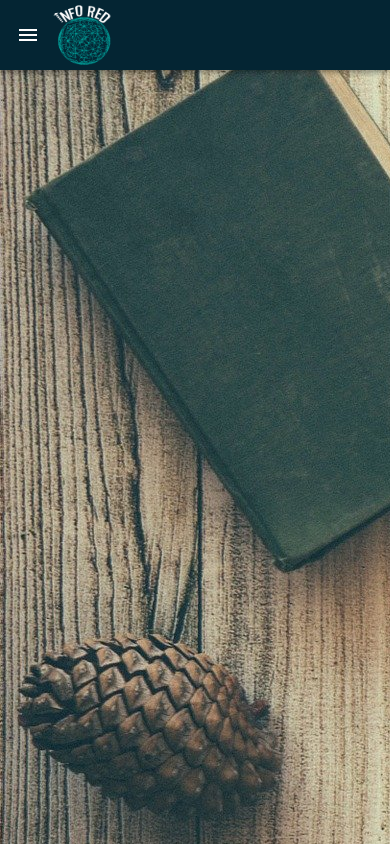
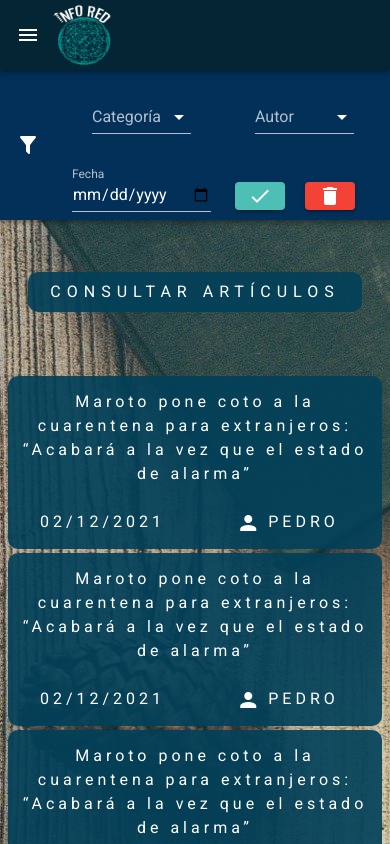
Before and after one commit to AGomezJordan/ProyectoFinal, a Vue app in the folder info-red/: page /Administracion/ConsultarArticulos in a window 390 px wide. Shown: the top 844 px of the page. Built offline with nearby package versions, Linux system fonts and the light colour scheme.

Commit message:
Ventana consultarArticulos acabada

```diff
--- a/info-red/src/App.vue
+++ b/info-red/src/App.vue
@@ -43,7 +43,7 @@
                   dense
           >
               <v-list-item-group
-                      active-class="deep-purple--text text--accent-4"
+                      active-class="success"
               >
                   <v-list-item-title class="text-center title">MENÚ</v-list-item-title>
                   <div class="linea"></div>
@@ -112,12 +112,13 @@
               clipped
               color="secondary"
               v-if="admin"
+              overlay-color="#000"
       >
           <v-list
                   dense
           >
               <v-list-item-group
-                      active-class="deep-purple--text text--accent-4"
+                      active-class="success"
               >
                   <v-list-item-title class="text-center title">MENÚ</v-list-item-title>
                   <div class="linea"></div>
--- a/info-red/src/components/menuUsuario.vue
+++ b/info-red/src/components/menuUsuario.vue
@@ -1,19 +1,19 @@
 <template>
     <div>
         <v-list-item @click="$router.push({name: 'Administracion'})">
-            <v-list-item-title class="text-center title ma-4">HOME</v-list-item-title>
+            <v-list-item-title class="text-center title ma-4">Home</v-list-item-title>
         </v-list-item>
         <v-list-item @click="$router.push({name: 'ConsultarUsuario'})">
             <v-list-item-title class="text-center title ma-4">Consultar Usuario</v-list-item-title>
         </v-list-item>
         <v-list-item @click="$router.push({name: 'CrearArticulo'})">
-            <v-list-item-title class="text-center title ma-4">Crear Articulo</v-list-item-title>
+            <v-list-item-title class="text-center title ma-4">Crear Artículo</v-list-item-title>
         </v-list-item>
         <v-list-item @click="$router.push({name: 'CrearUsuario'})">
             <v-list-item-title class="text-center title ma-4">Crear Usuario</v-list-item-title>
         </v-list-item>
-        <v-list-item v-for="n in 5" :key="n">
-            <v-list-item-title class="text-center title ma-4">FUNCION {{n}}</v-list-item-title>
+        <v-list-item @click="$router.push({name: 'ConsultarArticulos'})">
+            <v-list-item-title class="text-center title ma-4">Consultar Artículos</v-list-item-title>
         </v-list-item>
     </div>
 </template>
--- a/info-red/src/router/index.js
+++ b/info-red/src/router/index.js
@@ -38,6 +38,11 @@ Vue.use(VueRouter)
       path: '/Administracion/CrearUsuario',
       name: 'CrearUsuario',
       component: () => import('../views/CrearUsuario.vue')
+    },
+    { //VENTANA PARA CONSULTAR ARTICULOS
+      path: '/Administracion/ConsultarArticulos',
+      name: 'ConsultarArticulos',
+      component: () => import('../views/ConsultarArticulos.vue')
     }
 ]
 
--- /dev/null
+++ b/info-red/src/views/ConsultarArticulos.vue
@@ -0,0 +1,242 @@
+<template>
+    <div>
+        <!-- FILTRAR MOVIL -->
+        <v-toolbar
+                color="#023059"
+                dark
+                height="150px"
+                class="d-block d-sm-block d-md-none"
+        >
+            <v-icon>mdi-filter</v-icon>
+            <v-toolbar-title>
+                <!-- FILTROS DISPONIBLES -->
+                <v-row class="ml-5 mt-8">
+
+                    <!-- CATEGORIA -->
+                    <v-col cols="6">
+                        <v-select
+                                :items="categorias"
+                                label="Categoría"
+                                dark
+                                color="success"
+                                v-model="categoria"
+                                class="ml-5 mr-5"
+                        ></v-select>
+                    </v-col>
+
+                    <!-- AUTORES -->
+                    <v-col cols="6">
+                        <v-select
+                                :items="autores"
+                                label="Autor"
+                                dark
+                                color="success"
+                                v-model="autor"
+                                class="ml-5 mr-5"
+                        ></v-select>
+                    </v-col>
+
+                    <!-- FECHA DE PUBLICACION -->
+                    <v-col cols="6">
+                        <v-text-field
+                                v-model="fecha"
+                                label="Fecha"
+                                type="date"
+                                color="success"
+                                dark
+                                :max="hoy"
+                        ></v-text-field>
+                    </v-col>
+
+                    <!-- BOTONES -->
+                    <v-col cols="6">
+                        <v-btn
+                                color="success"
+                                small
+                                dark
+                        >
+                            <v-icon>mdi-check</v-icon>
+                        </v-btn>
+                        <v-btn
+                                color="error"
+                                small
+                                dark
+                                class="ml-5"
+                        >
+                            <v-icon>mdi-delete</v-icon>
+                        </v-btn>
+                    </v-col>
+                </v-row>
+            </v-toolbar-title>
+        </v-toolbar>
+
+        <!-- FILTRAR ESCRITORIO -->
+        <v-toolbar
+                :collapse="!collapseOnScroll"
+                color="#023059"
+                dark
+                absolute
+                class="d-none d-sm-none d-md-block"
+        >
+            <v-icon>mdi-filter</v-icon>
+            <!-- FILTROS DISPONIBLES -->
+            <v-toolbar-title>
+                <v-row class="ml-5 mt-8">
+
+                    <!-- CATEGORIA -->
+                    <v-col cols="3">
+                        <v-select
+                                :items="categorias"
+                                label="Categoría"
+                                dark
+                                color="success"
+                                v-model="categoria"
+                                class="ml-5 mr-5"
+                        ></v-select>
+                    </v-col>
+
+                    <!-- AUTORES -->
+                    <v-col cols="3">
+                        <v-select
+                                :items="autores"
+                                label="Autor"
+                                dark
+                                color="success"
+                                v-model="autor"
+                                class="ml-5 mr-5"
+                        ></v-select>
+                    </v-col>
+
+                    <!-- FECHA DE PUBLICACION -->
+                    <v-col cols="3">
+                        <v-text-field
+                                v-model="fecha"
+                                label="Fecha"
+                                type="date"
+                                color="success"
+                                dark
+                                :max="hoy"
+                        ></v-text-field>
+                    </v-col>
+
+                    <!-- BOTONES -->
+                    <v-col cols="3">
+                        <v-btn
+                                color="success"
+                                small
+                                dark
+                        >
+                            FILTRAR
+                        </v-btn>
+                        <v-btn
+                                color="error"
+                                small
+                                dark
+                                class="ml-5"
+                        >
+                            BORRAR
+                        </v-btn>
+                    </v-col>
+                </v-row>
+            </v-toolbar-title>
+
+            <v-spacer></v-spacer>
+
+            <!-- FLECHA PARA EXTENDER O ENCOGER -->
+            <v-icon
+                    @click="collapseOnScroll = !collapseOnScroll"
+                    v-if="!collapseOnScroll"
+            >mdi-arrow-right-bold</v-icon>
+            <v-icon
+                    @click="collapseOnScroll = !collapseOnScroll"
+                    v-if="collapseOnScroll"
+            >mdi-arrow-left-bold</v-icon>
+        </v-toolbar>
+
+        <!-- ARTICULOS -->
+        <div class="pa-5">
+
+            <!-- TITULO -->
+            <v-row class="text-center mb-8">
+                <v-col cols="0" md="4"></v-col>
+                <v-col cols="12" md="4" class="pa-5">
+                    <div class="titular">CONSULTAR ARTÍCULOS</div>
+                </v-col>
+                <v-col cols="0" md="4"></v-col>
+            </v-row>
+
+            <!-- LISTA DE CADA ARTÍCULO -->
+            <router-link v-for="n in 10" :to="{name: 'Usuario', params: {id:'hola'}}">
+                <v-row class="text-center usuario mb-4">
+
+                    <!-- TITULAR -->
+                    <v-col cols="12" md="8">
+                        Maroto pone coto a la cuarentena para extranjeros: “Acabará a la vez que el estado de alarma”
+                    </v-col>
+
+                    <!-- FECHA DE PUBLICACION -->
+                    <v-col cols="6" md="2">
+                        02/12/2021
+                    </v-col>
+
+                    <!-- AUTOR -->
+                    <v-col cols="6" md="2">
+                        <v-icon color="white">mdi-account</v-icon>
+                        PEDRO
+                    </v-col>
+                </v-row>
+            </router-link>
+        </div>
+    </div>
+</template>
+
+<script>
+    export default {
+        name: "ConsultarArticulos",
+        data(){
+            return{
+                collapseOnScroll: false,
+                categorias: ['ECONOMÍA', 'POLÍTICA', 'DEPORTES', 'MEDIOAMBIENTE'],
+                categoria: '',
+                autores: ['PEDRO', 'JUAN', 'ALVARO', 'LIDIA', 'JOSE'],
+                autor: '',
+                fecha:'',
+                hoy: '',
+                temp: ''
+            }
+        },
+        created() {
+            let date = new Date()
+            let year = date.getFullYear()
+            let mes = date.getMonth()
+            let day = date.getDate()
+            if(mes<10){
+                mes='0'+(mes+1);
+            }
+            this.hoy = year+'-'+mes+'-'+day
+        }
+    }
+</script>
+
+<style scoped>
+    .titular{
+        border-radius: 10px 10px 10px 10px;
+        background-color: rgba(2, 64, 89, 0.91);
+        color: white;
+        letter-spacing: 6px;
+        padding: 8px;
+    }
+    .usuario{
+        border-radius: 10px 10px 10px 10px;
+        background-color: rgba(2, 64, 89, 0.91);
+        color: white;
+        letter-spacing: 4px;
+        padding: 2px;
+    }
+    .usuario:hover{
+        background-color: rgba(2, 64, 89, 0.92);
+    }
+    a{
+        text-decoration: none;
+    }
+</style>
--- a/info-red/src/views/Usuario.vue
+++ b/info-red/src/views/Usuario.vue
@@ -65,6 +65,7 @@
         mounted(){
             //APAREZCA FLECHA PARA IR ATRAS EN LA CABECERA
             this.setBack(true)
+            window.scroll(0,0)
         },
         destroyed(){
             //DESAPAREZCA LA FLECHA PARA IR ATRAS EN LA CABECERA
```
